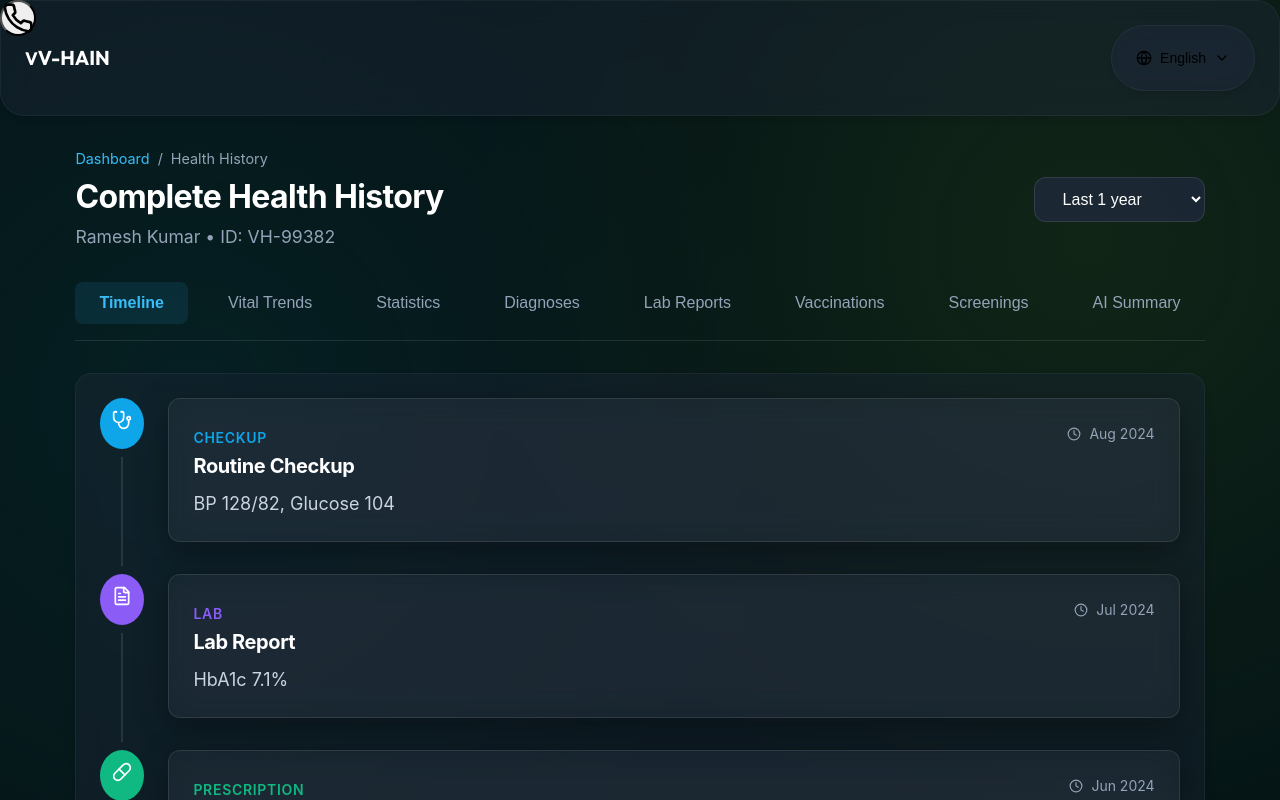
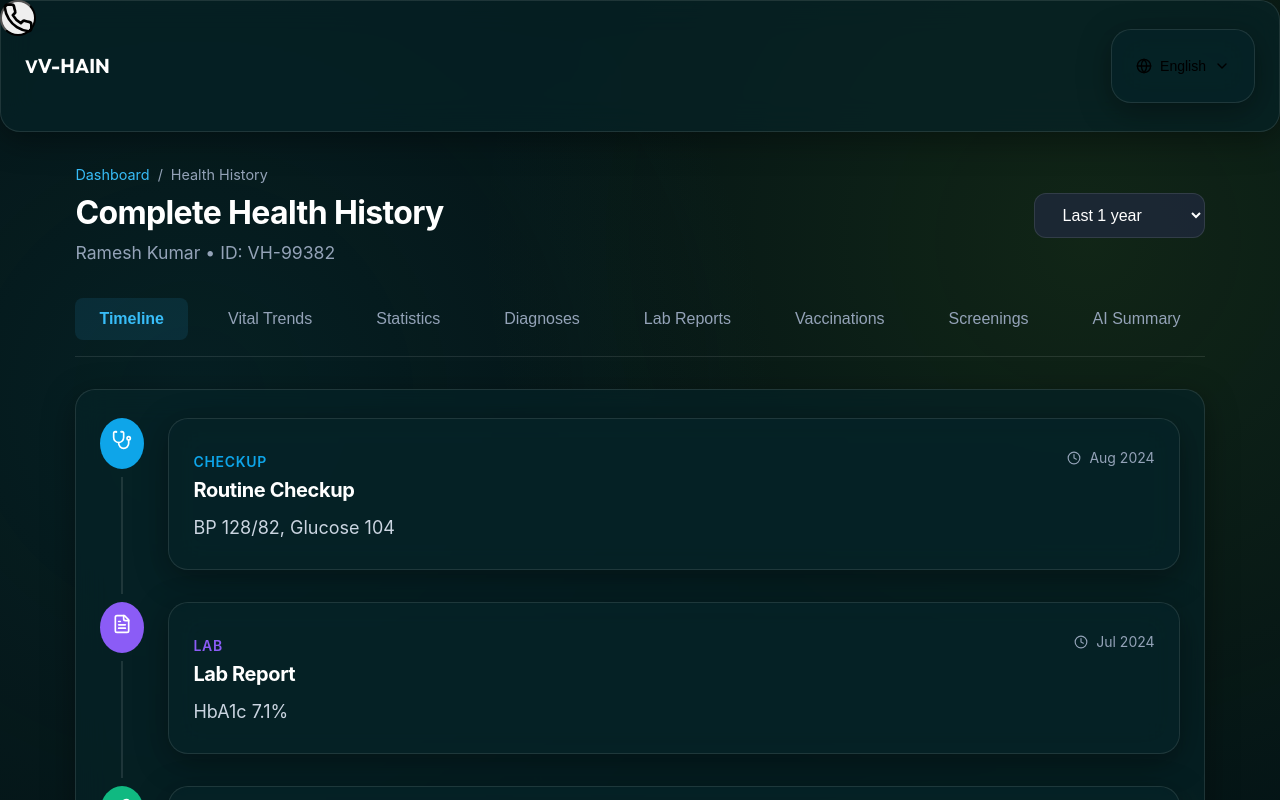
Before and after one commit to smitlad01/village-healthcare, a Next.js app: page /patient/history in a window 1280 px wide. Shown: the top 800 px of the page. Built offline with nearby package versions, Linux system fonts and the light colour scheme.

Commit message:
Center AI health score gauge, enforce card padding and title inset globally

```diff
--- a/src/styles/globals.css
+++ b/src/styles/globals.css
@@ -225,22 +225,23 @@ img, video {
 /* ==========================================================================
    Cards & Panels
    ========================================================================== */
-.card, .panel, .glass-card, .glass-panel {
-  background: rgba(6, 35, 39, 0.65);
-  backdrop-filter: blur(16px);
-  -webkit-backdrop-filter: blur(16px);
-  border: 1px solid var(--glass-border);
-  border-radius: var(--radius-xl);
-  padding: 1.5rem !important;
-  box-shadow: var(--shadow-glass);
-  transition: all var(--transition-normal);
+.card, .panel, .glass-card, .glass-panel,
+div[class*="glass-card"], div[class*="glass-panel"], div[class*="-widget"] {
+  background: rgba(6, 35, 39, 0.7) !important;
+  backdrop-filter: blur(16px) !important;
+  -webkit-backdrop-filter: blur(16px) !important;
+  border: 1px solid rgba(255, 255, 255, 0.1) !important;
+  border-radius: 20px !important;
+  padding: 1.75rem 1.5rem !important;
+  box-shadow: 0 8px 32px 0 rgba(0, 0, 0, 0.37) !important;
+  transition: all 0.25s ease !important;
 }
 
 .card-hover:hover {
-  transform: translateY(-4px);
-  box-shadow: var(--shadow-glass);
-  border-color: var(--glass-border-highlight);
-  background: rgba(255, 255, 255, 0.1);
+  transform: translateY(-4px) !important;
+  box-shadow: var(--shadow-glass) !important;
+  border-color: rgba(255, 255, 255, 0.25) !important;
+  background: rgba(255, 255, 255, 0.1) !important;
 }
 
 /* Global Card Headers */
@@ -249,7 +250,8 @@ img, video {
   justify-content: space-between !important;
   align-items: center !important;
   margin-bottom: 1.25rem !important;
-  padding-bottom: 0.5rem !important;
+  padding-bottom: 0.75rem !important;
+  border-bottom: 1px solid rgba(255, 255, 255, 0.08) !important;
   width: 100% !important;
 }
 
@@ -265,7 +267,7 @@ img, video {
 .card-link, .card-action {
   font-size: 0.875rem !important;
   font-weight: 600 !important;
-  color: var(--color-brand-300, #59b6c2) !important;
+  color: #59b6c2 !important;
   text-decoration: none !important;
   background: transparent !important;
   border: none !important;
```
Also changed, not shown: src/styles/patient.css (+41 -4 lines).
